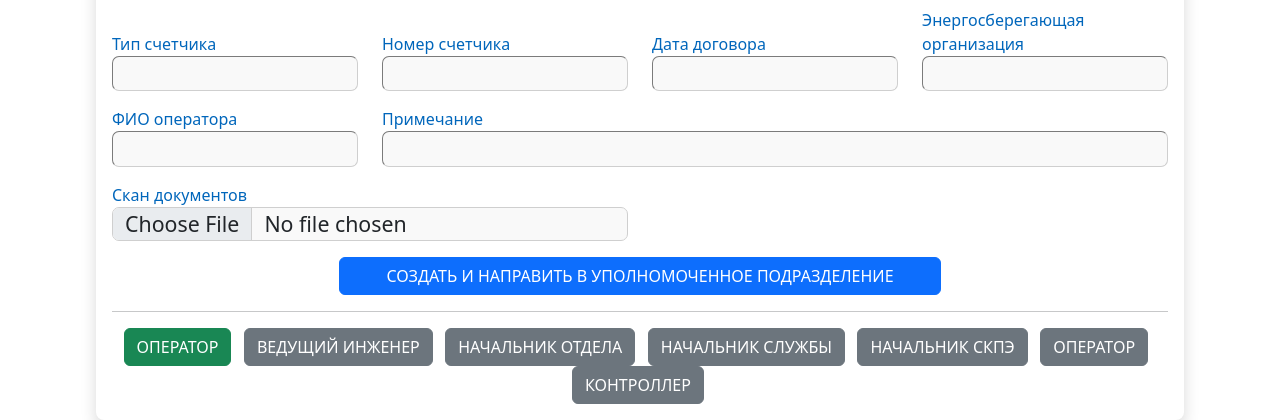
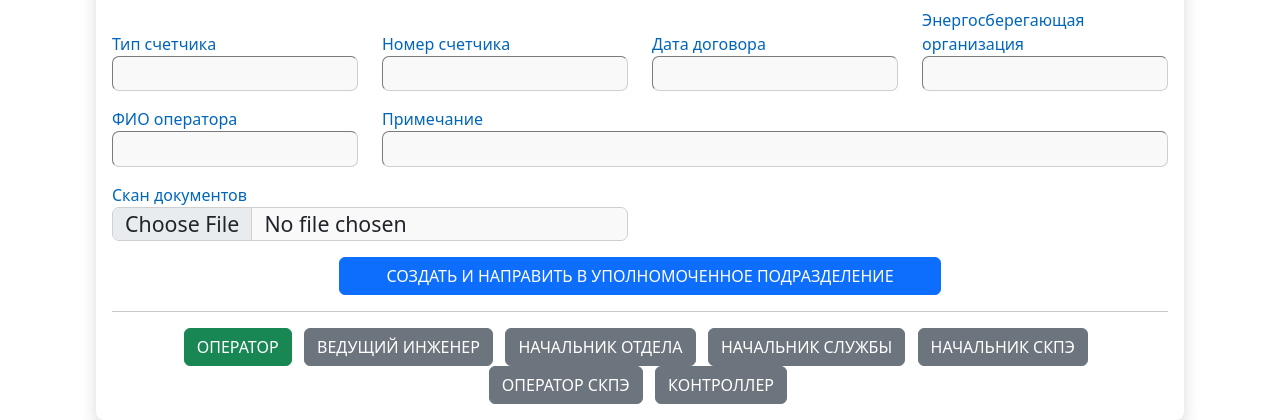
Before and after one commit to ValeraTheSlayer/astrec, a Django app: page /card/new/individual/ in a window 1280 px wide. Shown: the part 586-1006 px from the top of the page. Run offline with Django 4.2, Linux system fonts and the light colour scheme; the visitor is signed in with stand-in values (Sample User, id 1); some libraries are stand-ins or nearby versions.

Commit message:
another operator position

```diff
--- a/arec/arec/settings.py
+++ b/arec/arec/settings.py
@@ -207,5 +207,6 @@ AREC_POSITIONS = (
     ('LEAD_ENGINEER', 'Ведущий инженер'),
     ('HEAD_SERVICE', 'Начальник службы'),
     ('HEAD_SCPE', 'Начальник СКПЭ'),
+    ('OPERATOR_SCPE', 'Оператор СКПЭ'),
     ('CONTROLLER', 'Контроллер'),
 )
--- a/arec/card/templates/card/card_create_form.html
+++ b/arec/card/templates/card/card_create_form.html
@@ -203,7 +203,7 @@
         <button class="btn btn-secondary">НАЧАЛЬНИК ОТДЕЛА</button>&nbsp;&nbsp;
         <button class="btn btn-secondary">НАЧАЛЬНИК СЛУЖБЫ</button>&nbsp;&nbsp;
         <button class="btn btn-secondary">НАЧАЛЬНИК СКПЭ</button>&nbsp;&nbsp;
-        <button class="btn btn-secondary">ОПЕРАТОР</button>&nbsp;&nbsp;
+        <button class="btn btn-secondary">ОПЕРАТОР СКПЭ</button>&nbsp;&nbsp;
         <button class="btn btn-secondary">КОНТРОЛЛЕР</button>&nbsp;
     </center>
 </div>
```
